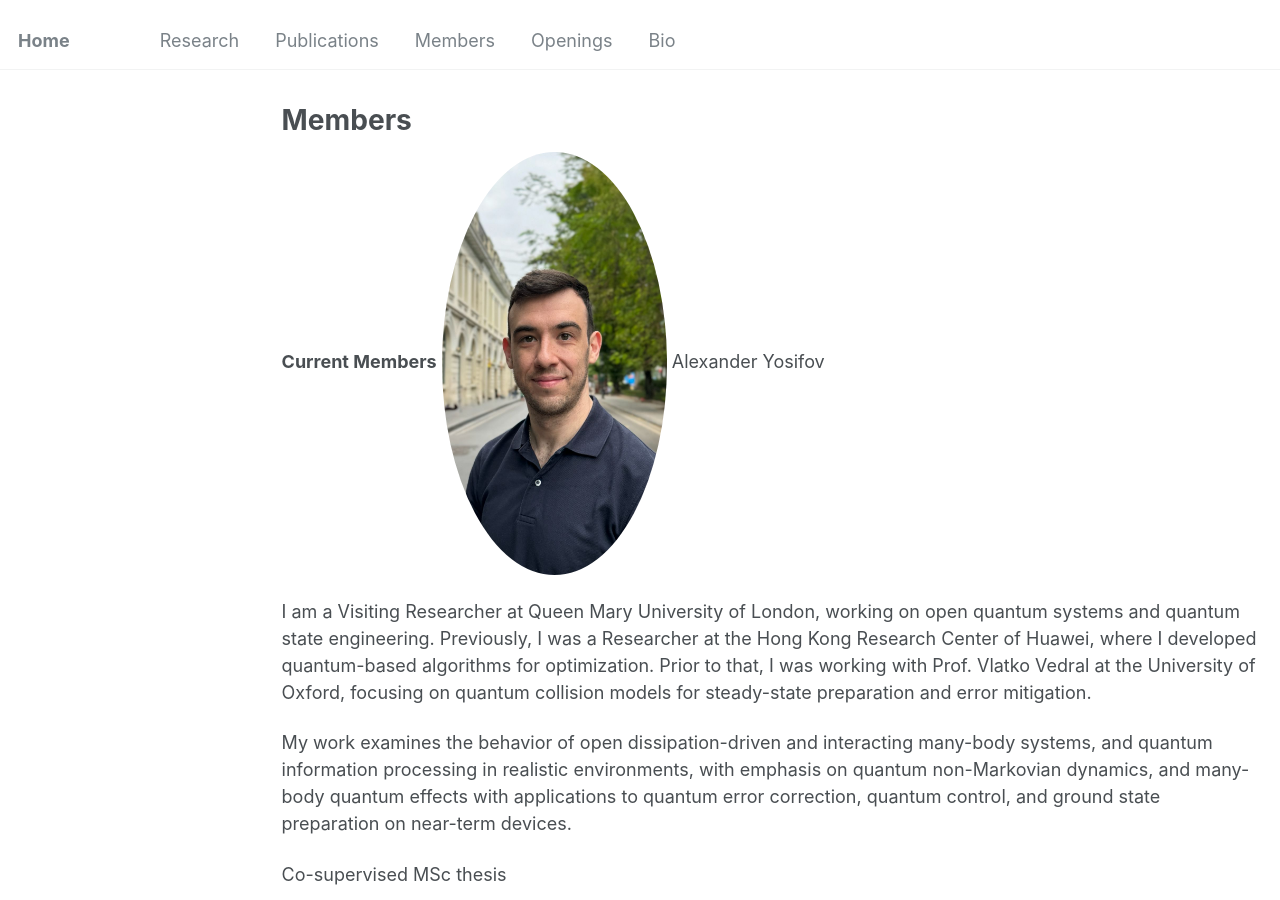
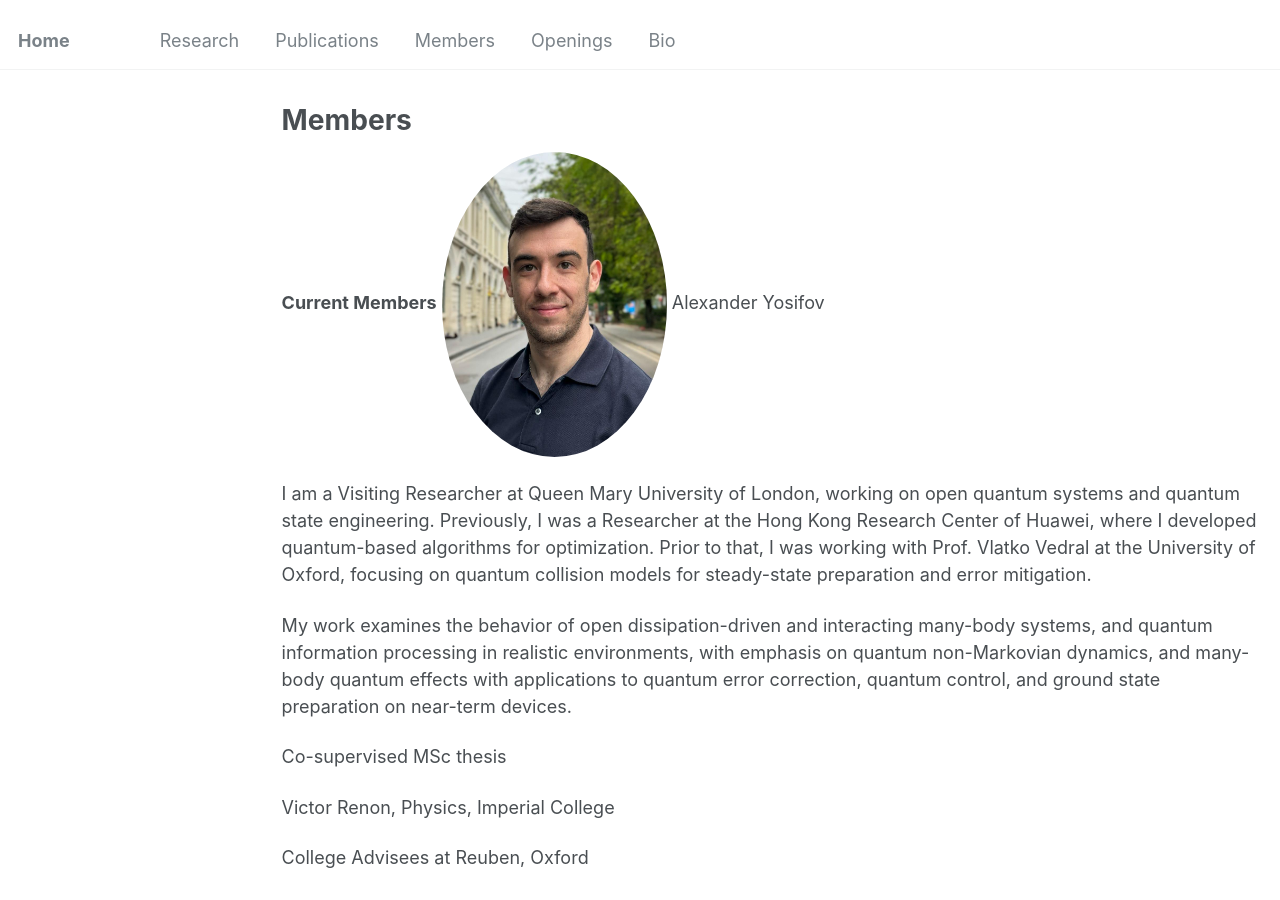
Before and after one commit to jinzhao-sun/jinzhao-sun.github.io, a Jekyll site: the page built from _pages/members.md, in a window 1280 px wide and 900 px high. Built offline with Jekyll 4.4.1, drawn with Linux system fonts in a browser that asks for light colours.

Commit message:
Update members.md

```diff
--- a/_pages/members.md
+++ b/_pages/members.md
@@ -10,7 +10,7 @@ redirect_from:
 <!-- {% include base_path %} -->
 
 **Current Members**
-<img src="/images/Alexander.jpeg" alt="Description" style="border-radius: 50%; box-shadow: 0 0px 1px rgba(0, 0, 0, 0.02); border: 0px solid #ccc; width: 225px;">
+<img src="/images/Alexander.jpg" alt="Description" style="border-radius: 50%; box-shadow: 0 0px 1px rgba(0, 0, 0, 0.02); border: 0px solid #ccc; width: 225px;">
 Alexander Yosifov
 
 I am a Visiting Researcher at Queen Mary University of London, working on open quantum systems and quantum state engineering. Previously, I was a Researcher at the Hong Kong Research Center of Huawei, where I developed quantum-based algorithms for optimization. Prior to that, I was working with Prof. Vlatko Vedral at the University of Oxford, focusing on quantum collision models for steady-state preparation and error mitigation.
```
